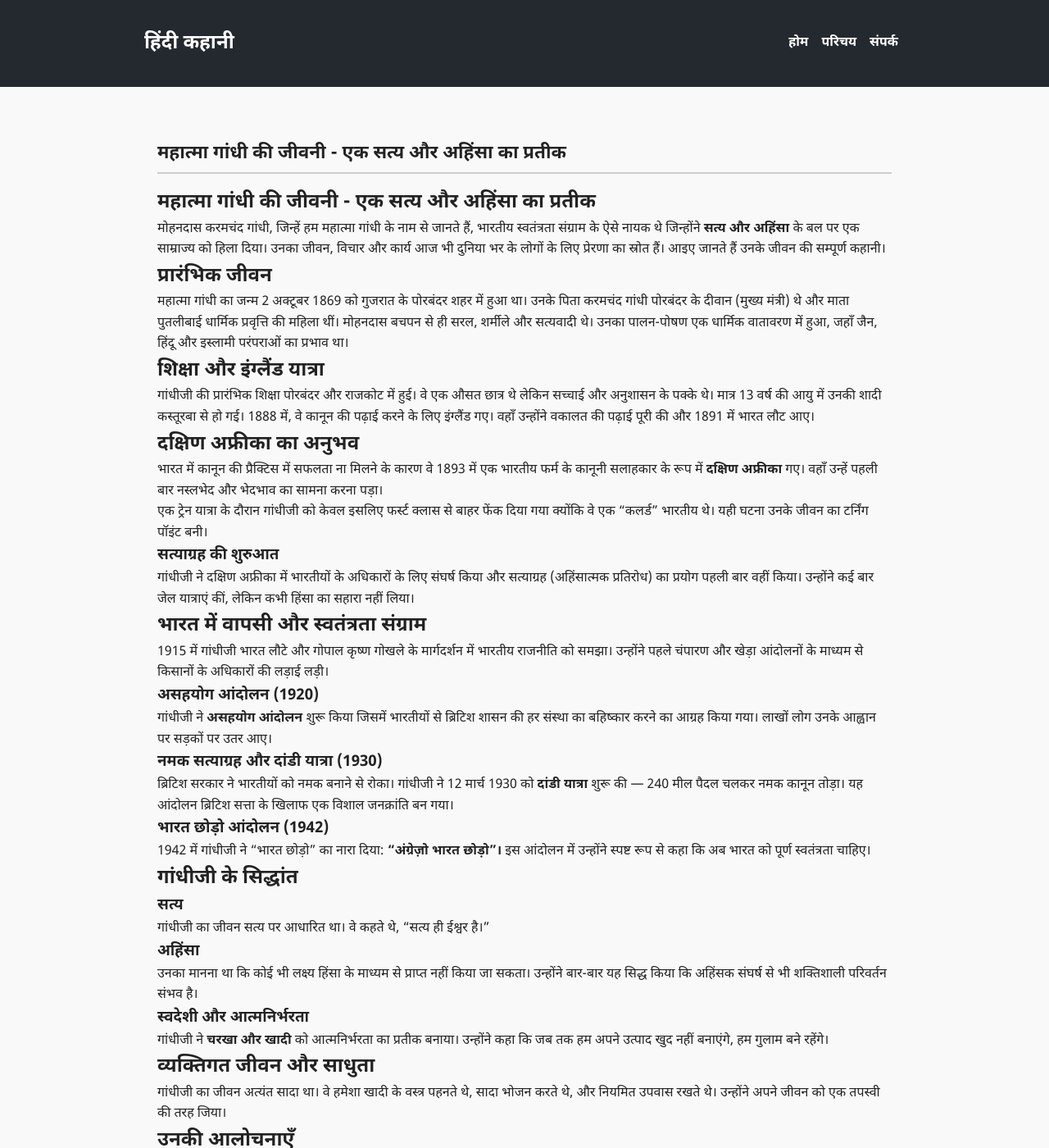
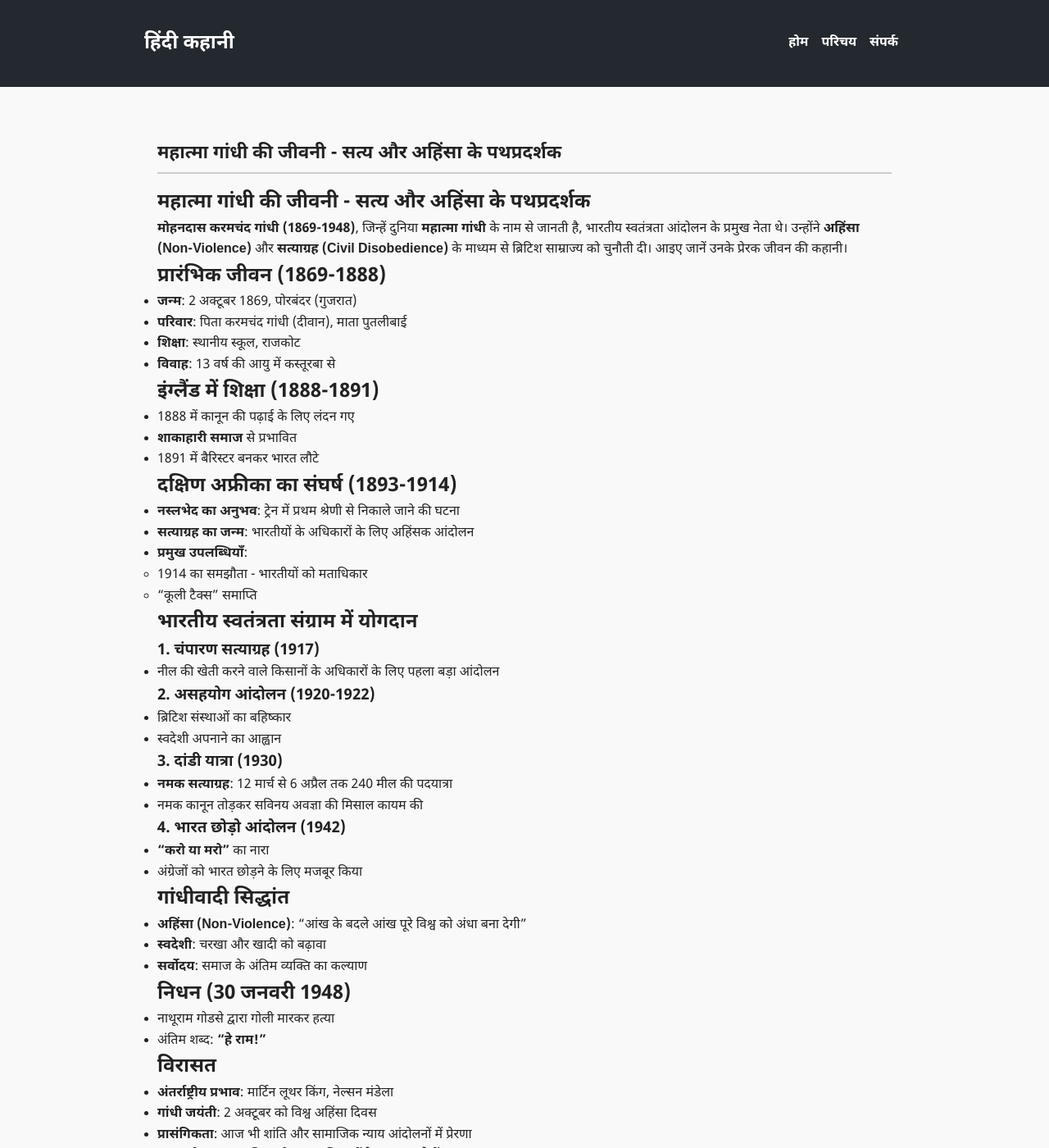
Before and after one commit to hindikahani/hindikahani.github.io, a Jekyll site: the page built from _posts/2025-05-09-mahatma-gandhi-biography.md, in a window 1280 px wide and 1400 px high. Shown: the whole window at 82% size. Built offline with Jekyll 4.4.1, drawn with Linux system fonts in a browser that asks for light colours; some of the changed text lies outside the part shown.

Commit message:
Update 2025-05-09-mahatma-gandhi-biography.md

```diff
--- a/_posts/2025-05-09-mahatma-gandhi-biography.md
+++ b/_posts/2025-05-09-mahatma-gandhi-biography.md
@@ -1,103 +1,62 @@
 ---
-title: महात्मा गांधी की जीवनी - एक सत्य और अहिंसा का प्रतीक
+title: "महात्मा गांधी की जीवनी - सत्य और अहिंसा के पथप्रदर्शक"
 layout: post
 permalink: /mahatma-gandhi-biography/
-description: महात्मा गांधी की पूरी जीवनी हिंदी में - प्रारंभिक जीवन, दक्षिण अफ्रीका का संघर्ष, स्वतंत्रता आंदोलन में भूमिका और उनका प्रभावशाली विचार।
+description: "महात्मा गांधी का जीवन परिचय: बचपन, दक्षिण अफ्रीका संघर्ष, स्वतंत्रता आंदोलन में भूमिका, सत्याग्रह और अहिंसा के सिद्धांत। जानिए कैसे उन्होंने भारत को आजादी दिलाने में नेतृत्व किया।"
+tags: [महात्मा गांधी, जीवनी, स्वतंत्रता संग्राम, अहिंसा, सत्याग्रह]
 ---
 
-# महात्मा गांधी की जीवनी - एक सत्य और अहिंसा का प्रतीक
+# महात्मा गांधी की जीवनी - सत्य और अहिंसा के पथप्रदर्शक
 
-मोहनदास करमचंद गांधी, जिन्हें हम महात्मा गांधी के नाम से जानते हैं, भारतीय स्वतंत्रता संग्राम के ऐसे नायक थे जिन्होंने **सत्य और अहिंसा** के बल पर एक साम्राज्य को हिला दिया। उनका जीवन, विचार और कार्य आज भी दुनिया भर के लोगों के लिए प्रेरणा का स्रोत हैं। आइए जानते हैं उनके जीवन की सम्पूर्ण कहानी।
+**मोहनदास करमचंद गांधी (1869-1948)**, जिन्हें दुनिया **महात्मा गांधी** के नाम से जानती है, भारतीय स्वतंत्रता आंदोलन के प्रमुख नेता थे। उन्होंने **अहिंसा (Non-Violence)** और **सत्याग्रह (Civil Disobedience)** के माध्यम से ब्रिटिश साम्राज्य को चुनौती दी। आइए जानें उनके प्रेरक जीवन की कहानी।
 
-## प्रारंभिक जीवन
+## प्रारंभिक जीवन (1869-1888)
+- **जन्म**: 2 अक्टूबर 1869, पोरबंदर (गुजरात)
+- **परिवार**: पिता करमचंद गांधी (दीवान), माता पुतलीबाई
+- **शिक्षा**: स्थानीय स्कूल, राजकोट
+- **विवाह**: 13 वर्ष की आयु में कस्तूरबा से
 
-महात्मा गांधी का जन्म 2 अक्टूबर 1869 को गुजरात के पोरबंदर शहर में हुआ था। उनके पिता करमचंद गांधी पोरबंदर के दीवान (मुख्य मंत्री) थे और माता पुतलीबाई धार्मिक प्रवृत्ति की महिला थीं। मोहनदास बचपन से ही सरल, शर्मीले और सत्यवादी थे। उनका पालन-पोषण एक धार्मिक वातावरण में हुआ, जहाँ जैन, हिंदू और इस्लामी परंपराओं का प्रभाव था।
+## इंग्लैंड में शिक्षा (1888-1891)
+- 1888 में कानून की पढ़ाई के लिए लंदन गए
+- **शाकाहारी समाज** से प्रभावित
+- 1891 में बैरिस्टर बनकर भारत लौटे
 
-## शिक्षा और इंग्लैंड यात्रा
+## दक्षिण अफ्रीका का संघर्ष (1893-1914)
+- **नस्लभेद का अनुभव**: ट्रेन में प्रथम श्रेणी से निकाले जाने की घटना
+- **सत्याग्रह का जन्म**: भारतीयों के अधिकारों के लिए अहिंसक आंदोलन
+- **प्रमुख उपलब्धियाँ**:
+  - 1914 का समझौता - भारतीयों को मताधिकार
+  - "कूली टैक्स" समाप्ति
 
-गांधीजी की प्रारंभिक शिक्षा पोरबंदर और राजकोट में हुई। वे एक औसत छात्र थे लेकिन सच्चाई और अनुशासन के पक्के थे। मात्र 13 वर्ष की आयु में उनकी शादी कस्तूरबा से हो गई। 1888 में, वे कानून की पढ़ाई करने के लिए इंग्लैंड गए। वहाँ उन्होंने वकालत की पढ़ाई पूरी की और 1891 में भारत लौट आए।
+## भारतीय स्वतंत्रता संग्राम में योगदान
+### 1. चंपारण सत्याग्रह (1917)
+- नील की खेती करने वाले किसानों के अधिकारों के लिए पहला बड़ा आंदोलन
 
-## दक्षिण अफ्रीका का अनुभव
+### 2. असहयोग आंदोलन (1920-1922)
+- ब्रिटिश संस्थाओं का बहिष्कार
+- स्वदेशी अपनाने का आह्वान
 
-भारत में कानून की प्रैक्टिस में सफलता ना मिलने के कारण वे 1893 में एक भारतीय फर्म के कानूनी सलाहकार के रूप में **दक्षिण अफ्रीका** गए। वहाँ उन्हें पहली बार नस्लभेद और भेदभाव का सामना करना पड़ा।
+### 3. दांडी यात्रा (1930)
+- **नमक सत्याग्रह**: 12 मार्च से 6 अप्रैल तक 240 मील की पदयात्रा
+- नमक कानून तोड़कर सविनय अवज्ञा की मिसाल कायम की
 
-एक ट्रेन यात्रा के दौरान गांधीजी को केवल इसलिए फर्स्ट क्लास से बाहर फेंक दिया गया क्योंकि वे एक "कलर्ड" भारतीय थे। यही घटना उनके जीवन का टर्निंग पॉइंट बनी।
+### 4. भारत छोड़ो आंदोलन (1942)
+- **"करो या मरो"** का नारा
+- अंग्रेजों को भारत छोड़ने के लिए मजबूर किया
 
-### सत्याग्रह की शुरुआत
+## गांधीवादी सिद्धांत
+- **अहिंसा (Non-Violence)**: "आंख के बदले आंख पूरे विश्व को अंधा बना देगी"
+- **स्वदेशी**: चरखा और खादी को बढ़ावा
+- **सर्वोदय**: समाज के अंतिम व्यक्ति का कल्याण
 
-गांधीजी ने दक्षिण अफ्रीका में भारतीयों के अधिकारों के लिए संघर्ष किया और सत्याग्रह (अहिंसात्मक प्रतिरोध) का प्रयोग पहली बार वहीं किया। उन्होंने कई बार जेल यात्राएं कीं, लेकिन कभी हिंसा का सहारा नहीं लिया।
+## निधन (30 जनवरी 1948)
+- नाथूराम गोडसे द्वारा गोली मारकर हत्या
+- अंतिम शब्द: **"हे राम!"**
 
-## भारत में वापसी और स्वतंत्रता संग्राम
+## विरासत
+- **अंतर्राष्ट्रीय प्रभाव**: मार्टिन लूथर किंग, नेल्सन मंडेला
+- **गांधी जयंती**: 2 अक्टूबर को विश्व अहिंसा दिवस
+- **प्रासंगिकता**: आज भी शांति और सामाजिक न्याय आंदोलनों में प्रेरणा
 
-1915 में गांधीजी भारत लौटे और गोपाल कृष्ण गोखले के मार्गदर्शन में भारतीय राजनीति को समझा। उन्होंने पहले चंपारण और खेड़ा आंदोलनों के माध्यम से किसानों के अधिकारों की लड़ाई लड़ी।
-
-### असहयोग आंदोलन (1920)
-
-गांधीजी ने **असहयोग आंदोलन** शुरू किया जिसमें भारतीयों से ब्रिटिश शासन की हर संस्था का बहिष्कार करने का आग्रह किया गया। लाखों लोग उनके आह्वान पर सड़कों पर उतर आए।
-
-### नमक सत्याग्रह और दांडी यात्रा (1930)
-
-ब्रिटिश सरकार ने भारतीयों को नमक बनाने से रोका। गांधीजी ने 12 मार्च 1930 को **दांडी यात्रा** शुरू की — 240 मील पैदल चलकर नमक कानून तोड़ा। यह आंदोलन ब्रिटिश सत्ता के खिलाफ एक विशाल जनक्रांति बन गया।
-
-### भारत छोड़ो आंदोलन (1942)
-
-1942 में गांधीजी ने "भारत छोड़ो" का नारा दिया: **"अंग्रेज़ो भारत छोड़ो"।** इस आंदोलन में उन्होंने स्पष्ट रूप से कहा कि अब भारत को पूर्ण स्वतंत्रता चाहिए।
-
-## गांधीजी के सिद्धांत
-
-### सत्य
-
-गांधीजी का जीवन सत्य पर आधारित था। वे कहते थे, "सत्य ही ईश्वर है।"
-
-### अहिंसा
-
-उनका मानना था कि कोई भी लक्ष्य हिंसा के माध्यम से प्राप्त नहीं किया जा सकता। उन्होंने बार-बार यह सिद्ध किया कि अहिंसक संघर्ष से भी शक्तिशाली परिवर्तन संभव है।
-
-### स्वदेशी और आत्मनिर्भरता
-
-गांधीजी ने **चरखा और खादी** को आत्मनिर्भरता का प्रतीक बनाया। उन्होंने कहा कि जब तक हम अपने उत्पाद खुद नहीं बनाएंगे, हम गुलाम बने रहेंगे।
-
-## व्यक्तिगत जीवन और साधुता
-
-गांधीजी का जीवन अत्यंत सादा था। वे हमेशा खादी के वस्त्र पहनते थे, सादा भोजन करते थे, और नियमित उपवास रखते थे। उन्होंने अपने जीवन को एक तपस्वी की तरह जिया।
-
-## उनकी आलोचनाएँ
-
-हालाँकि गांधीजी को विश्व भर में सम्मान प्राप्त है, लेकिन उनकी कुछ नीतियों की आलोचना भी हुई:
-- मुस्लिम तुष्टीकरण का आरोप
-- भगत सिंह की फांसी न रुकवा पाने की आलोचना
-
-फिर भी उनकी मूल विचारधारा — **करुणा, अहिंसा और सत्य** — अडिग रही।
-
-## मृत्यु और विरासत
-
-30 जनवरी 1948 को नाथूराम गोडसे ने गांधीजी की हत्या कर दी।
-उनके अंतिम शब्द थे — **"हे राम!"**
-
-### विश्व पर प्रभाव
-
-- अमेरिका के मार्टिन लूथर किंग जूनियर
-- दक्षिण अफ्रीका के नेल्सन मंडेला
-- म्यांमार की आंग सान सू की
-
-सभी ने गांधीजी की अहिंसा को अपने संघर्षों में अपनाया।
-
-## निष्कर्ष
-
-महात्मा गांधी का जीवन हमें सिखाता है कि बिना हथियार के भी लड़ाइयाँ जीती जा सकती हैं। उनका जीवन संघर्षों, सिद्धांतों और सेवा का अद्भुत उदाहरण है।
-
-आज जब हम समाज में हिंसा, असहिष्णुता और भ्रष्टाचार देखते हैं, तो गांधीजी के विचार और भी प्रासंगिक हो जाते हैं।
-
-> **"आप वो बदलाव बनें जो आप दुनिया में देखना चाहते हैं।" — महात्मा गांधी**
-
----
-
-## संबंधित कहानियाँ
-
-- [भगत सिंह की जीवनी](/bhagat-singh-biography/)
-- [सुभाष चंद्र बोस का जीवन](/subhash-bose-jeevan/)
-- [चाणक्य की नीति](/chanakya-neeti/)
-
----
-
-**Keywords (SEO):** महात्मा गांधी की जीवनी हिंदी में, गांधीजी का जीवन, गांधीजी के विचार, सत्य और अहिंसा, भारत छोड़ो आंदोलन, गांधीजी का योगदान
+> **"खुद वो बदलाव बनिए जो आप दुनिया में देखना चाहते हैं।"**
+> — महात्मा गांधी
```
